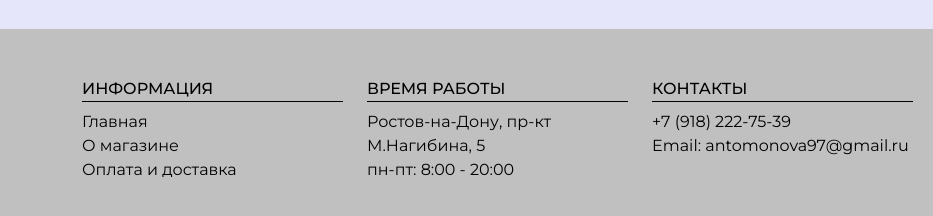
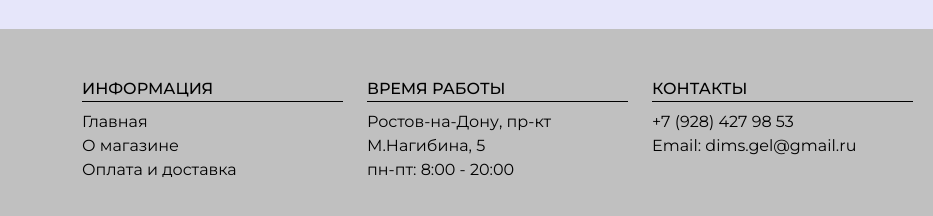
Before and after one commit to De1r/Web_design10, a plain HTML site: page Lab10/contacts.html in a window 1280 px wide. Shown: the part 664-880 px from the top of the page, 0-933 px from the left. Drawn offline with nearby package versions, Linux system fonts and the light colour scheme.

Commit message:
Update contacts.html

```diff
--- a/Lab10/contacts.html
+++ b/Lab10/contacts.html
@@ -103,8 +103,8 @@
 					<div class="col-md-3 col-6">
 						<h4>Контакты</h4>
 						<ul class="list-unstyled">
-							<li><a href="tel:9515156182">+7 (918) 222-75-39</a></li>
-							<li><a href="Email: antomonova97@gmail.ru">Email: antomonova97@gmail.ru</a></li>
+							<li><a href="tel:89284271953">+7 (928) 427 98 53</a></li>
+							<li><a href="Email: dims.gel@gmail.ru">Email: dims.gel@gmail.ru</a></li>
 						</ul>
 					</div>
 
```
